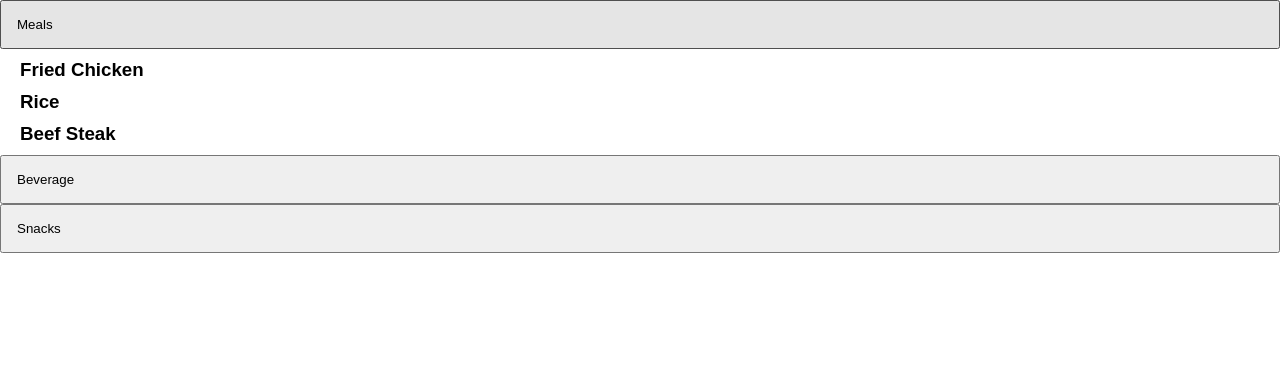
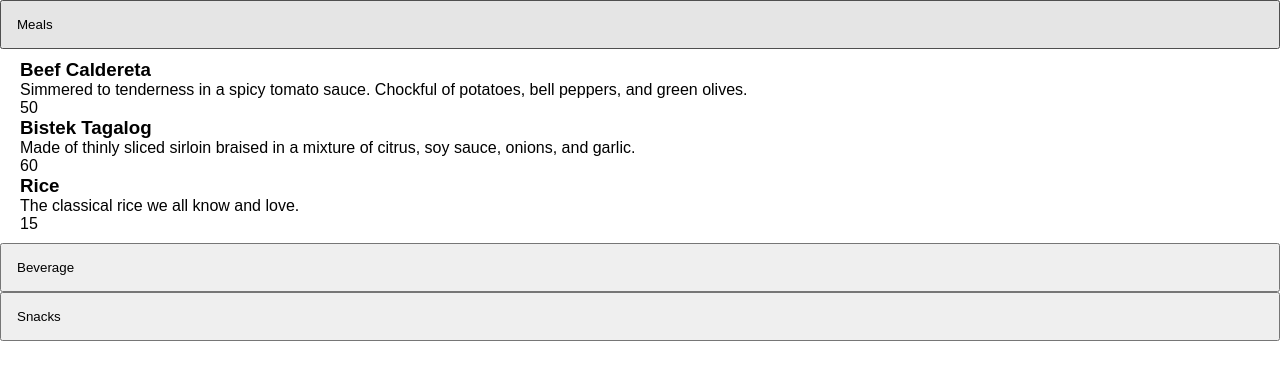
Before and after one commit to Student4459/nanale-website, a plain HTML site: page practice/menu.html in a window 1280 px wide. Both pictures are taken after a click on the button "Meals". Drawn offline with Linux system fonts and the light colour scheme.

Commit message:
practice data.json finally connected and usable to prative menu.html. Using javascrip I'm able to display practice data.json's dato to practice menu.html,

```diff
--- a/practice/menu.html
+++ b/practice/menu.html
@@ -13,41 +13,17 @@
             <div class="menu-category">
                 <button onclick="toggleMenu('meals')">Meals</button>
                 <div class="submenu" id="meals">
-                    <div>
-                        <h3>Fried Chicken</h3>
-                    </div>
-                    <div>
-                        <h3>Rice</h3>
-                    </div>
-                    <div>
-                        <h3>Beef Steak</h3>
-                    </div>
+
                 </div>
 
                 <button onclick="toggleMenu('beverages')">Beverage</button>
                 <div class="submenu" id="beverages">
-                    <div>
-                        <h3>Black Coffee</h3>
-                    </div>
-                    <div>
-                        <h3>Matcha</h3>
-                    </div>
-                    <div>
-                        <h3>Milk</h3>
-                    </div>
+
                 </div>
 
                 <button onclick="toggleMenu('snacks')">Snacks</button>
                 <div class="submenu" id="snacks">
-                    <div>
-                        <h3>Fries</h3>
-                    </div>
-                    <div>
-                        <h3>Onion Rings</h3>
-                    </div>
-                    <div>
-                        <h3>Sweet Spaghetti</h3>
-                    </div>
+
                 </div>
 
             </div>
--- a/practice/script.js
+++ b/practice/script.js
@@ -12,3 +12,30 @@ function toggleMenu(menuId) {
         selectedMenus.classList.add("active");
     }
 }
+
+async function loadMenu() {
+    const response = await fetch("data.json");
+    const menuItems = await response.json();
+
+    displayMenu(menuItems);
+}
+
+function displayMenu(menuItems) {
+    for (let category in menuItems) {
+        const container = document.getElementById(category);
+
+        menuItems[category].forEach(item => {
+            const itemDiv = document.createElement("div");
+
+            itemDiv.innerHTML = `
+                <h3>${item.name}</h3>
+                <p>${item.details}</p>
+                <p>${item.price}</p>
+            `;
+
+            container.appendChild(itemDiv);
+        });
+    }
+}
+
+loadMenu();
--- a/practice/style.css
+++ b/practice/style.css
@@ -14,8 +14,7 @@ body {
 }
 
 .submenu.active {
-    display: flex;
-    flex-direction: column;
+    display: block;
     gap: 10px;
 }
 
```
